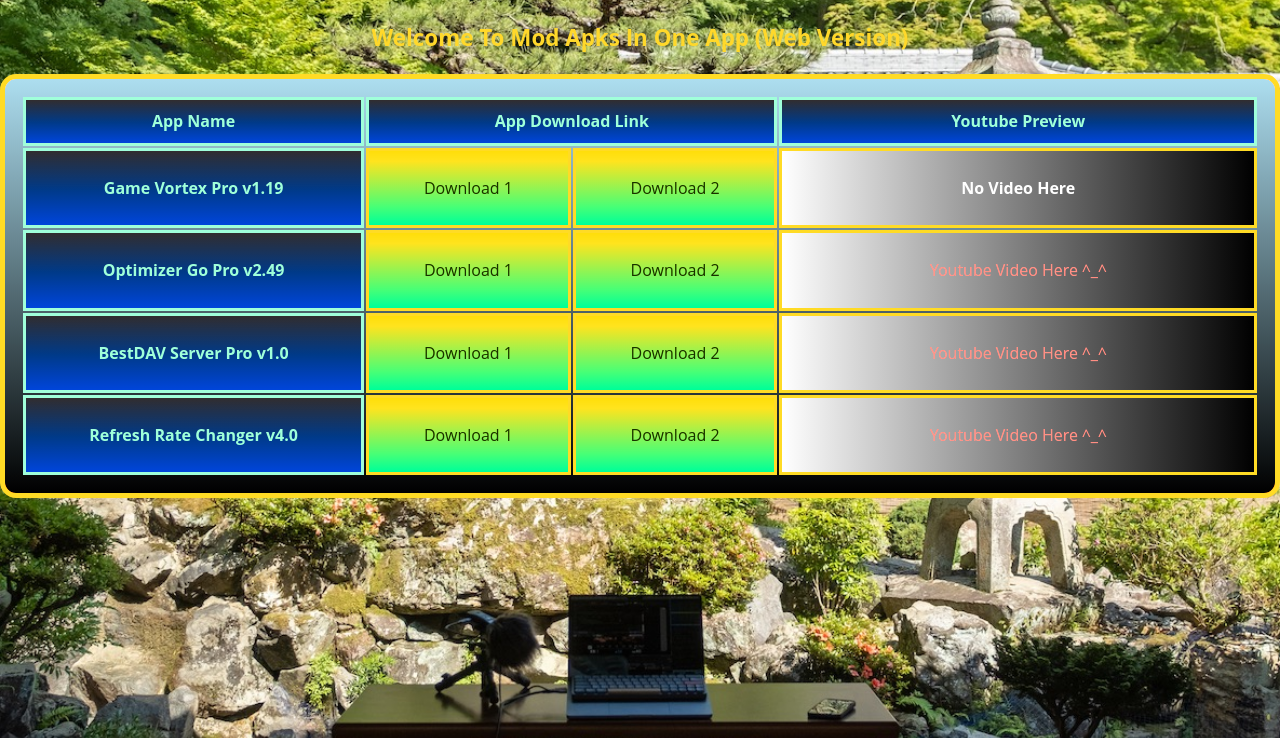
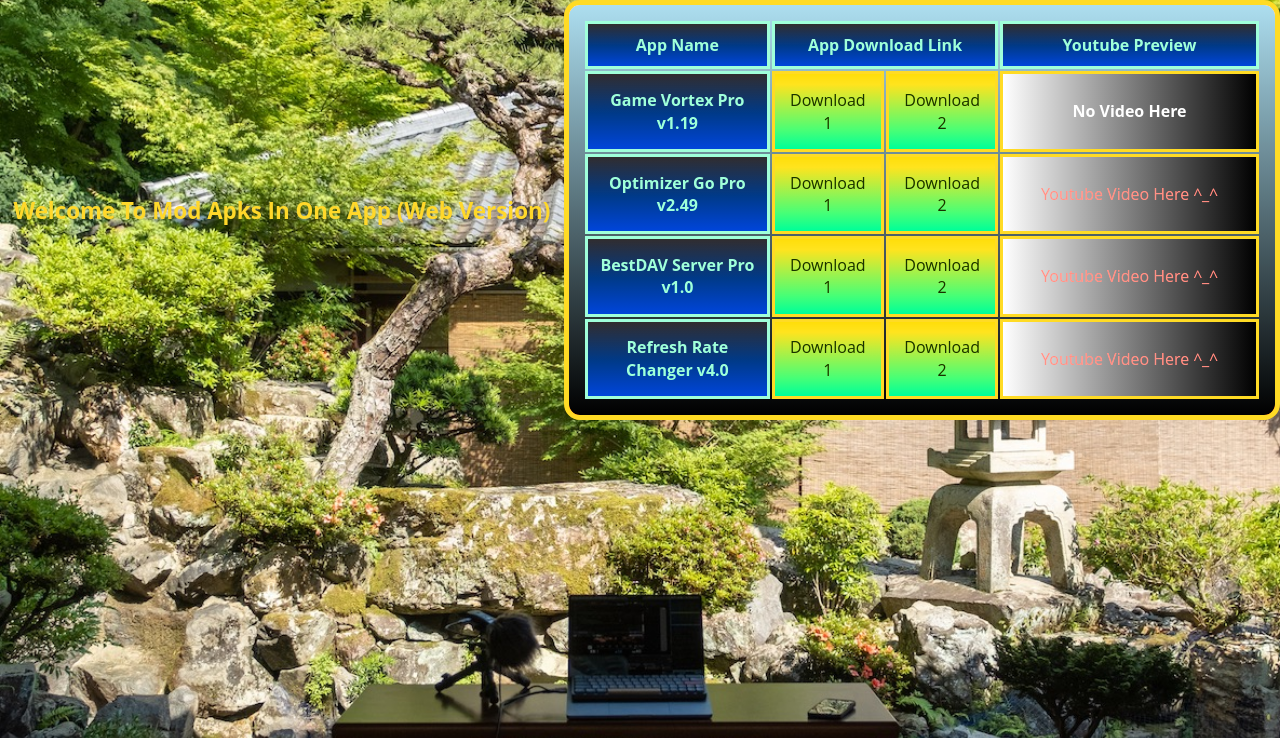
Before and after one commit to LoveDoLove/lovedolove.github.io, a PHP site: page /main/main.html in a window 1280 px wide. Shown: the top 738 px of the page. Run offline with PHP 8.4, Linux system fonts and the light colour scheme.

Commit message:
Update list.css

```diff
--- a/main/list.css
+++ b/main/list.css
@@ -1,8 +1,8 @@
 /*Table Styles*/
 table {
-    min-width: 100%;
-    padding: 16px;
-    margin: 0 auto;
+    margin-left: auto;
+    margin-right: auto;
+    padding: 14px;
     border-radius: 1em;
     background: linear-gradient(to bottom, rgb(190,215,255), rgb(0, 0, 0));
     color: yellow;
@@ -14,7 +14,6 @@ table {
 }
 
 th, td {
-    text-align: center;
     border: 3px solid;
     line-height: 1.4em;
     padding: 10px;
@@ -83,6 +82,17 @@ tbody th:first-of-type {
     }
 }
 
-@media only screen and (min-width:720px) {
+@media screen and (max-width: 600px) {
+    h1 {
+        font-size: 2em;
+    }
+    table {
+        flex-direction: column;
+        white-space: 0;
+        font-size: 2em;
+    }
 
+    td, th {
+        white-space: nowrap;
+    }
 }
```
